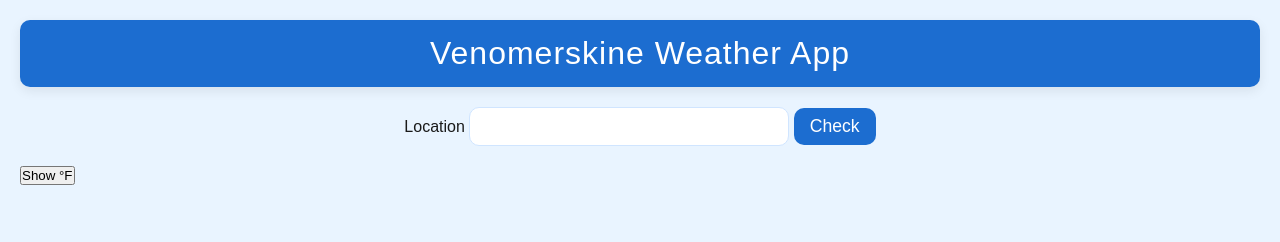
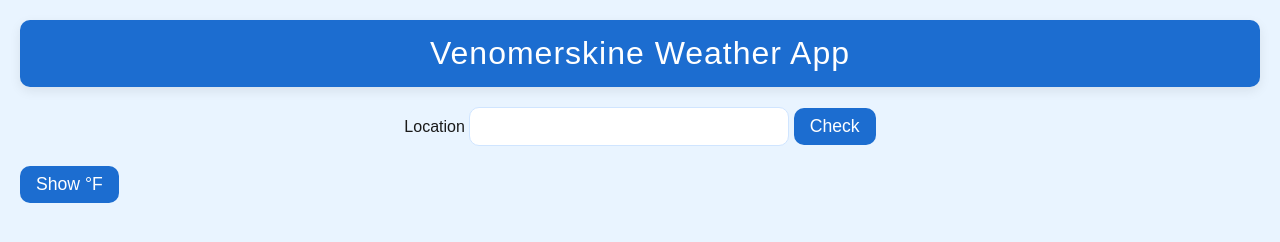
Before and after one commit to Venomerskine/weather-app, a plain HTML site: page index.html in a window 1280 px wide. Drawn offline with Linux system fonts and the light colour scheme.

Commit message:
toggle butoon styling

```diff
--- a/styles.css
+++ b/styles.css
@@ -83,7 +83,7 @@ header {
   box-shadow: 0 0 0 3px rgba(77, 163, 255, 0.2);
 }
 
-.search button {
+.search button, #toggle-btn {
   background-color: var(--color-primary-dark);
   border: none;
   color: var(--color-text-inverse);
@@ -94,7 +94,7 @@ header {
   transition: var(--transition);
 }
 
-.search button:hover {
+.search button:hover, #toggle-btn:hover {
   background-color: var(--color-primary);
   box-shadow: var(--shadow-hover);
 }
```
